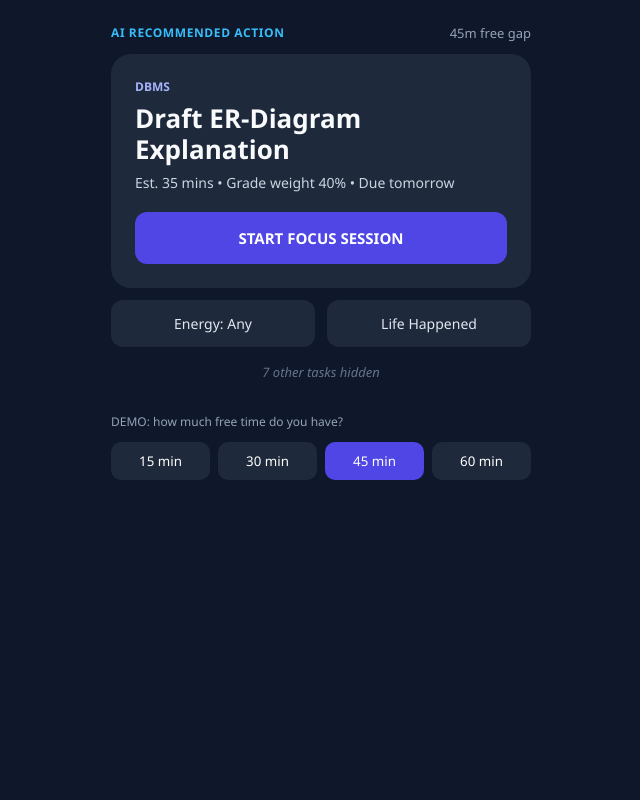
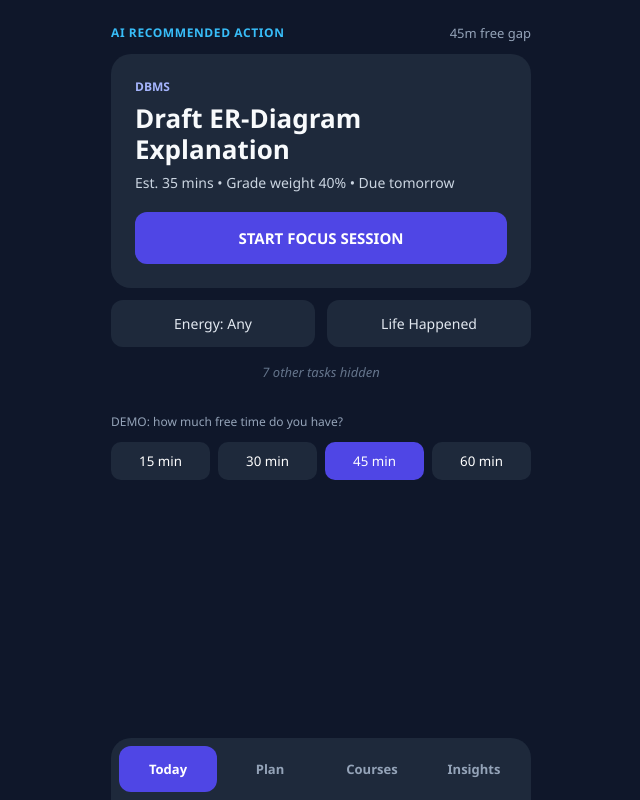
Before and after one commit to sans084/nextstep-study-coach, a React (Vite) app: page / in a window 1280 px wide. Shown: the whole page, without its empty margins (319-959 px from the left). Built offline with nearby package versions, Linux system fonts and the light colour scheme.

Commit message:
feat: add tab navigation and connect Plan, Courses and Insights screens

```diff
--- a/src/App.jsx
+++ b/src/App.jsx
@@ -8,6 +8,10 @@ import FocusSession from './components/FocusSession'
 import SessionComplete from './components/SessionComplete'
 import Recalibrator from './components/Recalibrator'
 import EnergySheet from './components/EnergySheet'
+import BottomNav from './components/BottomNav'
+import PlanScreen from './components/PlanScreen'
+import CoursesScreen from './components/CoursesScreen'
+import InsightsScreen from './components/InsightsScreen'
 
 const GAP_OPTIONS = [15, 30, 45, 60]
 
@@ -16,6 +20,7 @@ function App() {
   const [gapMinutes, setGapMinutes] = useState(45)
   const [energy, setEnergy] = useState(null) // null = any
   const [showEnergy, setShowEnergy] = useState(false)
+  const [tab, setTab] = useState('today') // 'today' | 'plan' | 'courses' | 'insights'
   const [screen, setScreen] = useState('hub') // 'hub' | 'session' | 'complete' | 'recalibrate'
   const [activeTask, setActiveTask] = useState(null)
   const [missedTask, setMissedTask] = useState(null)
@@ -53,6 +58,11 @@ function App() {
   const chooseEnergy = (level) => {
     setEnergy(level)
     setShowEnergy(false)
+  }
+
+  const changeTab = (id) => {
+    setNotice('')
+    setTab(id)
   }
 
   if (screen === 'session') {
@@ -96,6 +106,8 @@ function App() {
 
   return (
     <main>
+      {tab === 'today' && (
+        <>
           {notice && (
             <p style={{ margin: '0 0 16px', padding: 12, borderRadius: 12, fontSize: 14, background: '#064e3b', color: '#d1fae5' }}>
               {notice}
@@ -129,6 +141,14 @@ function App() {
               </button>
             ))}
           </div>
+        </>
+      )}
+
+      {tab === 'plan' && <PlanScreen tasks={tasks} />}
+      {tab === 'courses' && <CoursesScreen tasks={tasks} />}
+      {tab === 'insights' && <InsightsScreen tasks={tasks} />}
+
+      <BottomNav tab={tab} onChange={changeTab} />
 
       {showEnergy && (
         <EnergySheet current={energy} onSelect={chooseEnergy} onClose={() => setShowEnergy(false)} />
```
Lines whose indentation alone changed are shown as unchanged.
